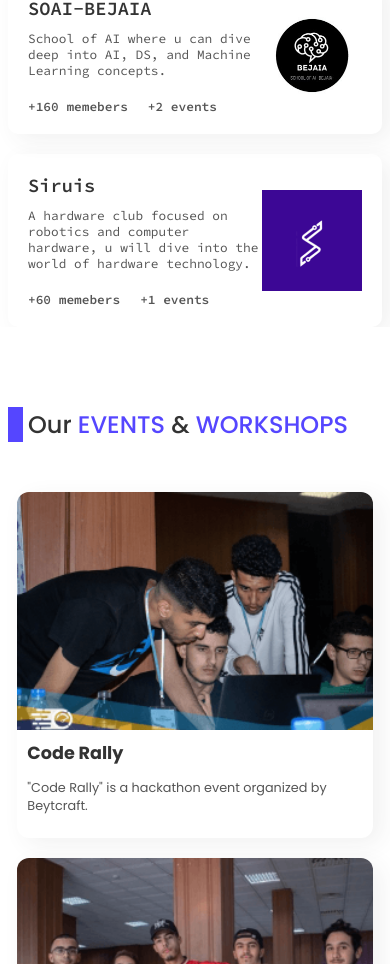
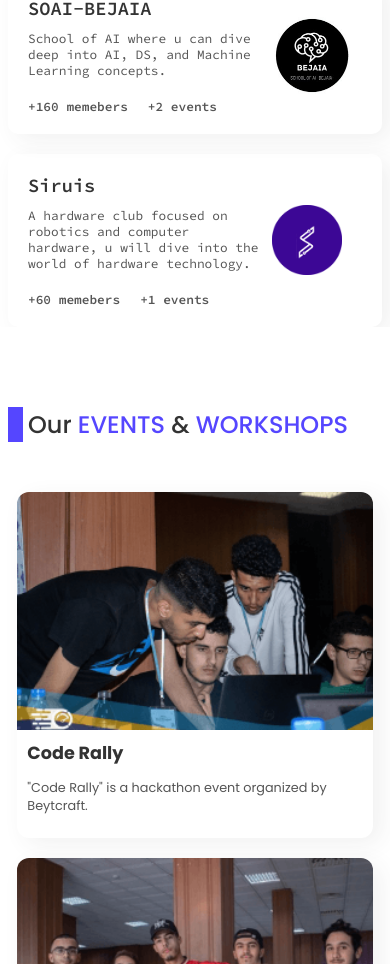
Before and after one commit to Mehdi-Guendouz/Estin-Guide, a React (Vite) app: page / in a window 390 px wide. Shown: the part 9725-10689 px from the top of the page. Built offline with nearby package versions, Linux system fonts and the light colour scheme.

Commit message:
image handling

```diff
--- a/src/App.css
+++ b/src/App.css
@@ -768,6 +768,13 @@ p span{
   height: 100%;
   object-fit: contain;
 }
+
+.our-clubs .clubs .club .suiris{
+  width: 123px;
+  height: 123px;
+  margin-left: 25px;
+}
+
 .our-clubs .clubs .club .text h3{
   margin: 10px 0;
 }
@@ -786,6 +793,13 @@ p span{
     width: 100%;
     padding: 10px 20px;
   }
+
+    .our-clubs .clubs .club .suiris {
+      width: 70px;
+      height: 70px;
+      margin-left: 10px;
+    }
+
 }
 /* hte events and workshops  */
 .our-events{
--- a/src/components/Clubs.jsx
+++ b/src/components/Clubs.jsx
@@ -1,7 +1,7 @@
 import bytecraft from "../assets/svg/bytecraft.svg"
 import gdsc from "../assets/logo/gdsc.webp"
 import soai from "../assets/logo/soai.jpg"
-import suiris from"../assets/logo/suiris.jpg"
+import suiris from"../assets/logo/suiris.png"
 
 export default function Clubs() {
   return (
@@ -58,7 +58,7 @@ export default function Clubs() {
                             <p>+1 events</p>
                         </div>
                     </div>
-                    <div className="logo">
+                    <div className="logo suiris">
                         <img src={suiris} alt="" />
                     </div>
                 </div>
```
Also changed, not shown: src/assets/logo/suiris.jpg (deleted), src/assets/logo/suiris.png (added).
